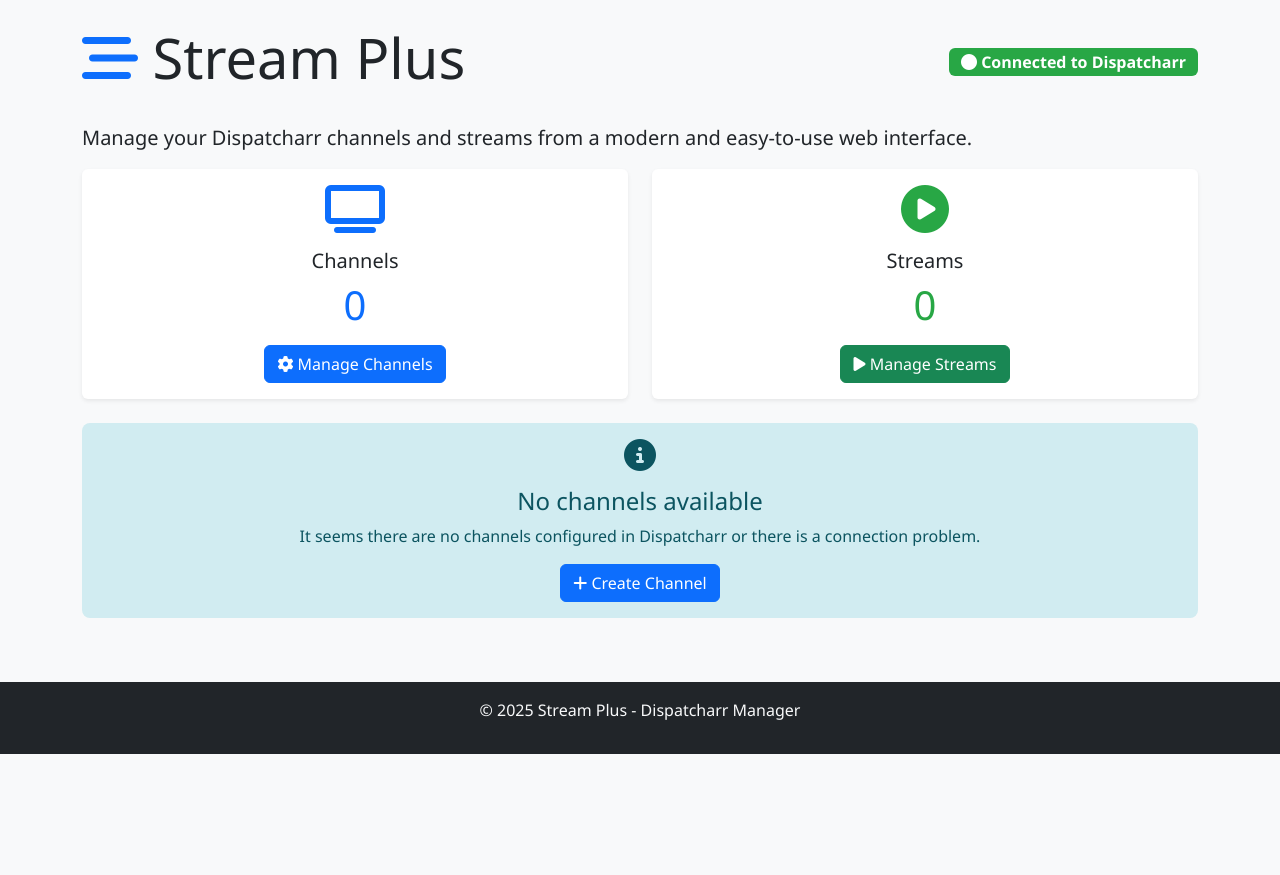
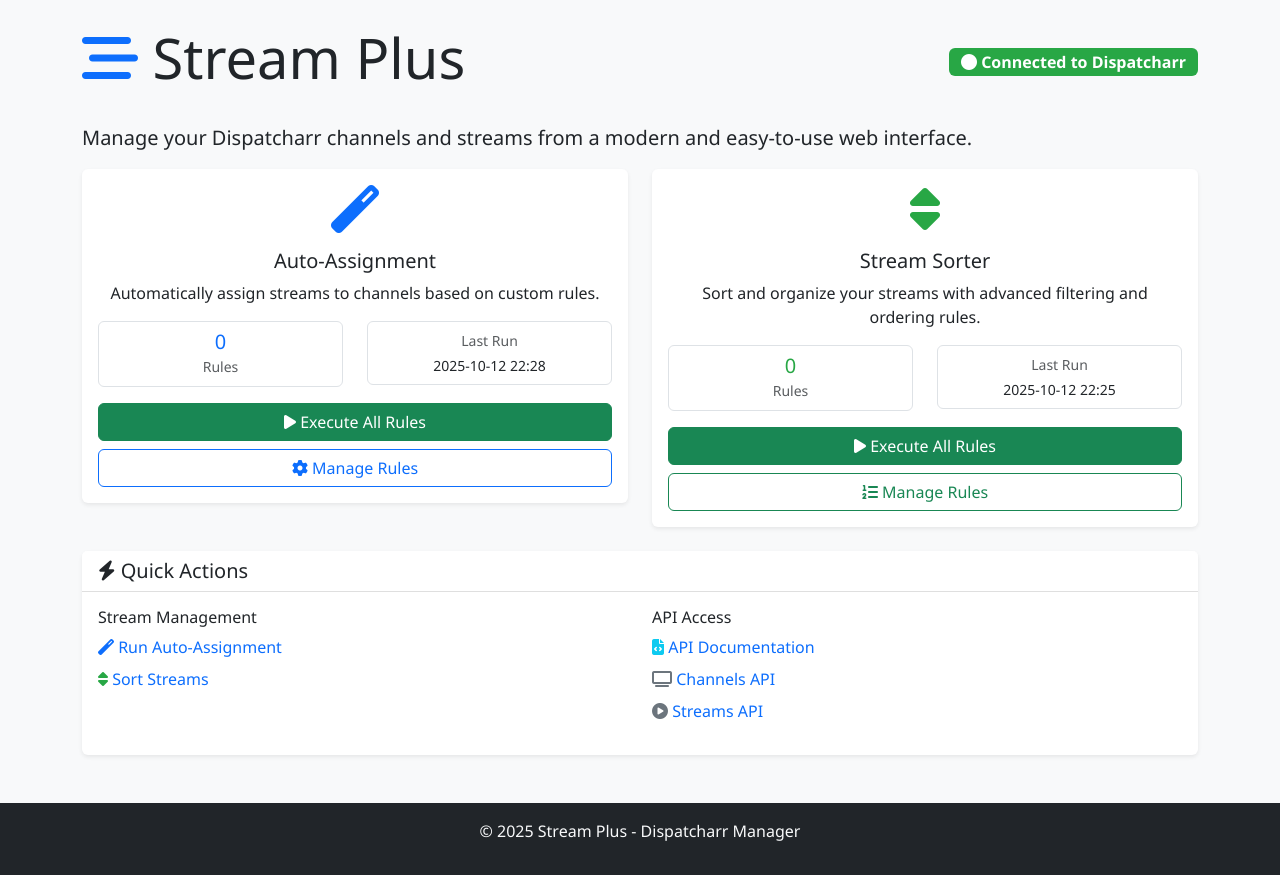
Before and after one commit to bernouilli90/Stream-plus, a Flask app: page / in a window 1280 px wide. Shown: the part 62-937 px from the top of the page. Before the commit the page ends 816 px from the top, so only its background shows below. Run offline with Flask 3, Linux system fonts and the light colour scheme; data that the repository does not hold is empty; some libraries are stand-ins or nearby versions.

Commit message:
feat: Enhance homepage with rules overview and execution controls
- Add rules count and last execution timestamp display for Auto-Assignment and Stream Sorter sections
- Implement 'Execute All Rules' buttons for both features with real-time UI updates
- Add execution state persistence with JSON file storage
- Create API endpoints for bulk rule execution and state retrieval
- Improve homepage UX with dynamic JavaScript updates without page reloads

```diff
--- a/app.py
+++ b/app.py
@@ -18,6 +18,37 @@
 # Load environment variables
 load_dotenv()
 
+# Execution state file
+EXECUTION_STATE_FILE = 'execution_state.json'
+
+def load_execution_state():
+    """Load execution state from file"""
+    if os.path.exists(EXECUTION_STATE_FILE):
+        try:
+            with open(EXECUTION_STATE_FILE, 'r') as f:
+                return json.load(f)
+        except:
+            pass
+    return {
+        "auto_assignment": {"last_execution": None, "rules_count": 0},
+        "stream_sorter": {"last_execution": None, "rules_count": 0}
+    }
+
+def save_execution_state(state):
+    """Save execution state to file"""
+    try:
+        with open(EXECUTION_STATE_FILE, 'w') as f:
+            json.dump(state, f, indent=2)
+    except Exception as e:
+        print(f"Error saving execution state: {e}")
+
+def update_execution_timestamp(feature):
+    """Update the last execution timestamp for a feature"""
+    state = load_execution_state()
+    import datetime
+    state[feature]["last_execution"] = datetime.datetime.now().isoformat()
+    save_execution_state(state)
+
 app = Flask(__name__)
 app.secret_key = os.getenv('SECRET_KEY', 'dev-secret-key-change-in-production')
 
@@ -42,13 +73,43 @@
 
 @app.route('/')
 def index():
-    """Main page with channels and streams summary"""
-    try:
-        channels = dispatcharr_client.get_channels()
-        return render_template('index.html', channels=channels)
-    except Exception as e:
-        flash(f'Error getting data: {str(e)}', 'error')
-        return render_template('index.html', channels=[])
+    """Main page with application overview"""
+    try:
+        # Load rules counts
+        auto_assignment_rules = rules_manager.load_rules()
+        sorting_rules = sorting_rules_manager.load_rules()
+
+        # Load execution state
+        execution_state = load_execution_state()
+
+        # Update rules counts in state
+        execution_state["auto_assignment"]["rules_count"] = len(auto_assignment_rules)
+        execution_state["stream_sorter"]["rules_count"] = len(sorting_rules)
+        save_execution_state(execution_state)
+
+        print(f"DEBUG: Auto assignment rules: {len(auto_assignment_rules)}")
+        print(f"DEBUG: Sorting rules: {len(sorting_rules)}")
+        print(f"DEBUG: Execution state: {execution_state}")
+
+        print(f"DEBUG: Auto assignment rules: {len(auto_assignment_rules)}")
+        print(f"DEBUG: Sorting rules: {len(sorting_rules)}")
+        print(f"DEBUG: Execution state: {execution_state}")
+
+        return render_template('index.html',
+                             auto_assignment_rules=auto_assignment_rules,
+                             sorting_rules=sorting_rules,
+                             execution_state=execution_state)
+    except Exception as e:
+        print(f"Error loading index data: {e}")
+        import traceback
+        traceback.print_exc()
+        return render_template('index.html',
+                             auto_assignment_rules=[],
+                             sorting_rules=[],
+                             execution_state={
+                                 "auto_assignment": {"last_execution": None, "rules_count": 0},
+                                 "stream_sorter": {"last_execution": None, "rules_count": 0}
+                             })
 
 @app.route('/auto-assign')
 def auto_assign():
@@ -1486,6 +1547,62 @@
         return jsonify({'error': str(e)}), 500
 
 
+@app.route('/api/execution-state')
+def get_execution_state():
+    """Get current execution state"""
+    try:
+        state = load_execution_state()
+        return jsonify(state)
+    except Exception as e:
+        return jsonify({'error': str(e)}), 500
+
+
+@app.route('/api/auto-assign-rules/execute-all', methods=['POST'])
+def execute_all_auto_assignment_rules():
+    """Execute all enabled auto-assignment rules"""
+    try:
+        from execute_rules import RuleExecutor
+        executor = RuleExecutor()
+
+        # Execute all rules
+        result = executor.execute_assignment_rules(verbose=True)
+
+        # Update execution timestamp
+        update_execution_timestamp("auto_assignment")
+
+        return jsonify({
+            'success': True,
+            'message': f'Executed {result.get("rules_executed", 0)} auto-assignment rules',
+            'details': result
+        })
+
+    except Exception as e:
+        return jsonify({'error': str(e)}), 500
+
+
+@app.route('/api/sorting-rules/execute-all', methods=['POST'])
+def execute_all_sorting_rules():
+    """Execute all enabled sorting rules"""
+    try:
+        from execute_rules import RuleExecutor
+        executor = RuleExecutor()
+
+        # Execute all rules
+        result = executor.execute_sorting_rules(verbose=True)
+
+        # Update execution timestamp
+        update_execution_timestamp("stream_sorter")
+
+        return jsonify({
+            'success': True,
+            'message': f'Executed {result.get("rules_executed", 0)} sorting rules',
+            'details': result
+        })
+
+    except Exception as e:
+        return jsonify({'error': str(e)}), 500
+
+
 @app.route('/api/sorting-rules/<int:rule_id>/preview', methods=['POST'])
 def preview_sorting_rule(rule_id):
     """API endpoint to preview sorting results without applying them"""
--- a/templates/index.html
+++ b/templates/index.html
@@ -18,135 +18,284 @@
     </div>
 </div>
 
-<!-- Cards de resumen -->
+<!-- Feature Cards -->
 <div class="row mb-4">
     <div class="col-md-6">
         <div class="card border-primary">
-            <div class="card-body text-center">
-                <i class="fas fa-tv fa-3x text-primary mb-3"></i>
-                <h5 class="card-title">Channels</h5>
-                <p class="card-text display-6 text-primary">{{ channels|length if channels else 0 }}</p>
-                <a href="{{ url_for('channels') }}" class="btn btn-primary">
-                    <i class="fas fa-cog"></i> Manage Channels
+            <div class="card-body">
+                <div class="text-center mb-3">
+                    <i class="fas fa-magic fa-3x text-primary"></i>
+                </div>
+                <h5 class="card-title text-center">Auto-Assignment</h5>
+                <p class="card-text text-center">Automatically assign streams to channels based on custom rules.</p>
+
+                <!-- Rules Info -->
+                <div class="row text-center mb-3">
+                    <div class="col-6">
+                        <div class="border rounded p-2">
+                            <div class="h5 text-primary mb-0" id="auto-assignment-rules-count">{{ execution_state.auto_assignment.rules_count }}</div>
+                            <small class="text-muted">Rules</small>
+                        </div>
+                    </div>
+                    <div class="col-6">
+                        <div class="border rounded p-2">
+                            <div class="small text-muted mb-1">Last Run</div>
+                            <div class="small" id="auto-assignment-last-run">
+                                {% if execution_state.auto_assignment.last_execution %}
+                                    {% set dt = execution_state.auto_assignment.last_execution | str %}
+                                    {{ dt[:16] }}
+                                {% else %}
+                                    <em>Never</em>
+                                {% endif %}
+                            </div>
+                        </div>
+                    </div>
+                </div>
+
+                <!-- Action Buttons -->
+                <div class="d-grid gap-2">
+                    <button type="button" class="btn btn-success" onclick="executeAllAutoAssignmentRules()">
+                        <i class="fas fa-play"></i> Execute All Rules
+                    </button>
+                    <a href="{{ url_for('auto_assign') }}" class="btn btn-outline-primary">
+                        <i class="fas fa-cog"></i> Manage Rules
                     </a>
+                </div>
             </div>
         </div>
     </div>
 
     <div class="col-md-6">
         <div class="card border-success">
-            <div class="card-body text-center">
-                <i class="fas fa-play-circle fa-3x text-success mb-3"></i>
-                <h5 class="card-title">Streams</h5>
-                <p class="card-text display-6 text-success" id="streams-count">0</p>
-                <a href="{{ url_for('streams') }}" class="btn btn-success">
-                    <i class="fas fa-play"></i> Manage Streams
+            <div class="card-body">
+                <div class="text-center mb-3">
+                    <i class="fas fa-sort fa-3x text-success"></i>
+                </div>
+                <h5 class="card-title text-center">Stream Sorter</h5>
+                <p class="card-text text-center">Sort and organize your streams with advanced filtering and ordering rules.</p>
+
+                <!-- Rules Info -->
+                <div class="row text-center mb-3">
+                    <div class="col-6">
+                        <div class="border rounded p-2">
+                            <div class="h5 text-success mb-0" id="stream-sorter-rules-count">{{ execution_state.stream_sorter.rules_count }}</div>
+                            <small class="text-muted">Rules</small>
+                        </div>
+                    </div>
+                    <div class="col-6">
+                        <div class="border rounded p-2">
+                            <div class="small text-muted mb-1">Last Run</div>
+                            <div class="small" id="stream-sorter-last-run">
+                                {% if execution_state.stream_sorter.last_execution %}
+                                    {% set dt = execution_state.stream_sorter.last_execution | str %}
+                                    {{ dt[:16] }}
+                                {% else %}
+                                    <em>Never</em>
+                                {% endif %}
+                            </div>
+                        </div>
+                    </div>
+                </div>
+
+                <!-- Action Buttons -->
+                <div class="d-grid gap-2">
+                    <button type="button" class="btn btn-success" onclick="executeAllSortingRules()">
+                        <i class="fas fa-play"></i> Execute All Rules
+                    </button>
+                    <a href="{{ url_for('stream_sorter') }}" class="btn btn-outline-success">
+                        <i class="fas fa-list-ol"></i> Manage Rules
                     </a>
                 </div>
             </div>
         </div>
     </div>
+</div>
 
-<!-- List of recent channels -->
-{% if channels %}
+<!-- Quick Actions -->
 <div class="row">
     <div class="col-12">
         <div class="card">
-            <div class="card-header d-flex justify-content-between align-items-center">
+            <div class="card-header">
                 <h5 class="mb-0">
-                    <i class="fas fa-list"></i> Available Channels
+                    <i class="fas fa-bolt"></i> Quick Actions
                 </h5>
-                <a href="{{ url_for('channels') }}" class="btn btn-sm btn-outline-primary">
-                    View all <i class="fas fa-arrow-right"></i>
-                </a>
             </div>
             <div class="card-body">
                 <div class="row">
-                    {% for channel in channels[:6] %}
-                    <div class="col-md-4 mb-3">
-                        <div class="card h-100 shadow-sm">
-                            <div class="card-body">
-                                <h6 class="card-title">
-                                    <i class="fas fa-tv text-primary"></i>
-                                    {{ channel.name if channel.name else 'Channel #' + channel.id|string }}
-                                </h6>
-                                <p class="card-text text-muted small">
-                                    ID: {{ channel.id }}
-                                </p>
-                                {% if channel.status %}
-                                <span class="badge bg-{% if channel.status == 'active' %}success{% elif channel.status == 'inactive' %}secondary{% else %}warning{% endif %}">
-                                    {{ channel.status|title }}
-                                </span>
-                                {% endif %}
+                    <div class="col-md-6">
+                        <h6>Stream Management</h6>
+                        <ul class="list-unstyled">
+                            <li class="mb-2">
+                                <a href="{{ url_for('auto_assign') }}" class="text-decoration-none">
+                                    <i class="fas fa-magic text-primary"></i> Run Auto-Assignment
+                                </a>
+                            </li>
+                            <li class="mb-2">
+                                <a href="{{ url_for('stream_sorter') }}" class="text-decoration-none">
+                                    <i class="fas fa-sort text-success"></i> Sort Streams
+                                </a>
+                            </li>
+                        </ul>
                     </div>
-                            <div class="card-footer bg-transparent">
-                                <small class="text-muted">
-                                    <i class="fas fa-clock"></i>
-                                    {% if channel.created_at %}
-                                        {{ channel.created_at }}
-                                    {% else %}
-                                        Date not available
-                                    {% endif %}
-                                </small>
-                            </div>
-                        </div>
-                    </div>
-                    {% endfor %}
+                    <div class="col-md-6">
+                        <h6>API Access</h6>
+                        <ul class="list-unstyled">
+                            <li class="mb-2">
+                                <a href="/api/docs" class="text-decoration-none" target="_blank">
+                                    <i class="fas fa-file-code text-info"></i> API Documentation
+                                </a>
+                            </li>
+                            <li class="mb-2">
+                                <a href="/api/channels" class="text-decoration-none" target="_blank">
+                                    <i class="fas fa-tv text-secondary"></i> Channels API
+                                </a>
+                            </li>
+                            <li class="mb-2">
+                                <a href="/api/streams" class="text-decoration-none" target="_blank">
+                                    <i class="fas fa-play-circle text-secondary"></i> Streams API
+                                </a>
+                            </li>
+                        </ul>
                     </div>
                 </div>
             </div>
         </div>
     </div>
-{% else %}
-<div class="row">
-    <div class="col-12">
-        <div class="alert alert-info text-center" role="alert">
-            <i class="fas fa-info-circle fa-2x mb-3"></i>
-            <h4>No channels available</h4>
-            <p>It seems there are no channels configured in Dispatcharr or there is a connection problem.</p>
-            <a href="{{ url_for('channels') }}" class="btn btn-primary">
-                <i class="fas fa-plus"></i> Create Channel
-            </a>
 </div>
-    </div>
-</div>
-{% endif %}
 
 <!-- Loading indicator -->
 <div id="loading" class="text-center mt-4" style="display: none;">
     <div class="spinner-border text-primary" role="status">
         <span class="visually-hidden">Loading...</span>
     </div>
-    <p class="mt-2">Loading streams information...</p>
+    <p class="mt-2">Loading...</p>
 </div>
 {% endblock %}
 
 {% block extra_scripts %}
 <script>
-// Load streams count on page load
-document.addEventListener('DOMContentLoaded', function() {
-    loadStreamsCount();
-});
+async function loadExecutionState() {
+    try {
+        // Load execution state from a simple API endpoint
+        const response = await fetch('/api/execution-state');
+        if (response.ok) {
+            const data = await response.json();
+            updateExecutionDisplay(data);
+        }
+    } catch (error) {
+        console.error('Error loading execution state:', error);
+    }
+}
 
-function loadStreamsCount() {
-    document.getElementById('loading').style.display = 'block';
+function updateExecutionDisplay(executionState) {
+    // Update auto-assignment counts
+    const aaRulesCount = document.querySelector('#auto-assignment-rules-count');
+    const aaLastRun = document.querySelector('#auto-assignment-last-run');
 
-    fetch('/api/streams')
+    if (aaRulesCount && executionState.auto_assignment) {
+        aaRulesCount.textContent = executionState.auto_assignment.rules_count || 0;
+    }
+
+    if (aaLastRun && executionState.auto_assignment) {
+        if (executionState.auto_assignment.last_execution) {
+            const dt = executionState.auto_assignment.last_execution;
+            aaLastRun.textContent = dt.substring(0, 16).replace('T', ' ');
+        } else {
+            aaLastRun.textContent = 'Never';
+        }
+    }
+
+    // Update stream sorter counts
+    const ssRulesCount = document.querySelector('#stream-sorter-rules-count');
+    const ssLastRun = document.querySelector('#stream-sorter-last-run');
+
+    if (ssRulesCount && executionState.stream_sorter) {
+        ssRulesCount.textContent = executionState.stream_sorter.rules_count || 0;
+    }
+
+    if (ssLastRun && executionState.stream_sorter) {
+        if (executionState.stream_sorter.last_execution) {
+            const dt = executionState.stream_sorter.last_execution;
+            ssLastRun.textContent = dt.substring(0, 16).replace('T', ' ');
+        } else {
+            ssLastRun.textContent = 'Never';
+        }
+    }
+}
+
+function executeAllAutoAssignmentRules() {
+    if (!confirm('Are you sure you want to execute all auto-assignment rules? This may take some time.')) {
+        return;
+    }
+
+    const button = event.target.closest('button');
+    const originalText = button.innerHTML;
+    button.disabled = true;
+    button.innerHTML = '<i class="fas fa-spinner fa-spin"></i> Executing...';
+
+    fetch('/api/auto-assign-rules/execute-all', {
+        method: 'POST',
+        headers: {
+            'Content-Type': 'application/json',
+        }
+    })
     .then(response => response.json())
     .then(data => {
-            if (Array.isArray(data)) {
-                document.getElementById('streams-count').textContent = data.length;
+        if (data.success) {
+            alert('Auto-assignment rules executed successfully!\n' + data.message);
+            loadExecutionState(); // Refresh the display
         } else {
-                document.getElementById('streams-count').textContent = '0';
+            alert('Error: ' + (data.error || 'Unknown error'));
         }
     })
     .catch(error => {
-            console.error('Error loading streams count:', error);
-            document.getElementById('streams-count').textContent = 'Error';
+        console.error('Error:', error);
+        alert('Error executing rules: ' + error.message);
     })
     .finally(() => {
-            document.getElementById('loading').style.display = 'none';
+        button.disabled = false;
+        button.innerHTML = originalText;
     });
 }
+
+function executeAllSortingRules() {
+    if (!confirm('Are you sure you want to execute all sorting rules? This may take some time.')) {
+        return;
+    }
+
+    const button = event.target.closest('button');
+    const originalText = button.innerHTML;
+    button.disabled = true;
+    button.innerHTML = '<i class="fas fa-spinner fa-spin"></i> Executing...';
+
+    fetch('/api/sorting-rules/execute-all', {
+        method: 'POST',
+        headers: {
+            'Content-Type': 'application/json',
+        }
+    })
+    .then(response => response.json())
+    .then(data => {
+        if (data.success) {
+            alert('Sorting rules executed successfully!\n' + data.message);
+            loadExecutionState(); // Refresh the display
+        } else {
+            alert('Error: ' + (data.error || 'Unknown error'));
+        }
+    })
+    .catch(error => {
+        console.error('Error:', error);
+        alert('Error executing rules: ' + error.message);
+    })
+    .finally(() => {
+        button.disabled = false;
+        button.innerHTML = originalText;
+    });
+}
+
+// Load execution state on page load
+document.addEventListener('DOMContentLoaded', function() {
+    loadExecutionState();
+});
 </script>
 {% endblock %}
```
Also changed, not shown: execution_state.json (added, +10 -0 lines). Lines whose indentation alone changed are shown as unchanged.
